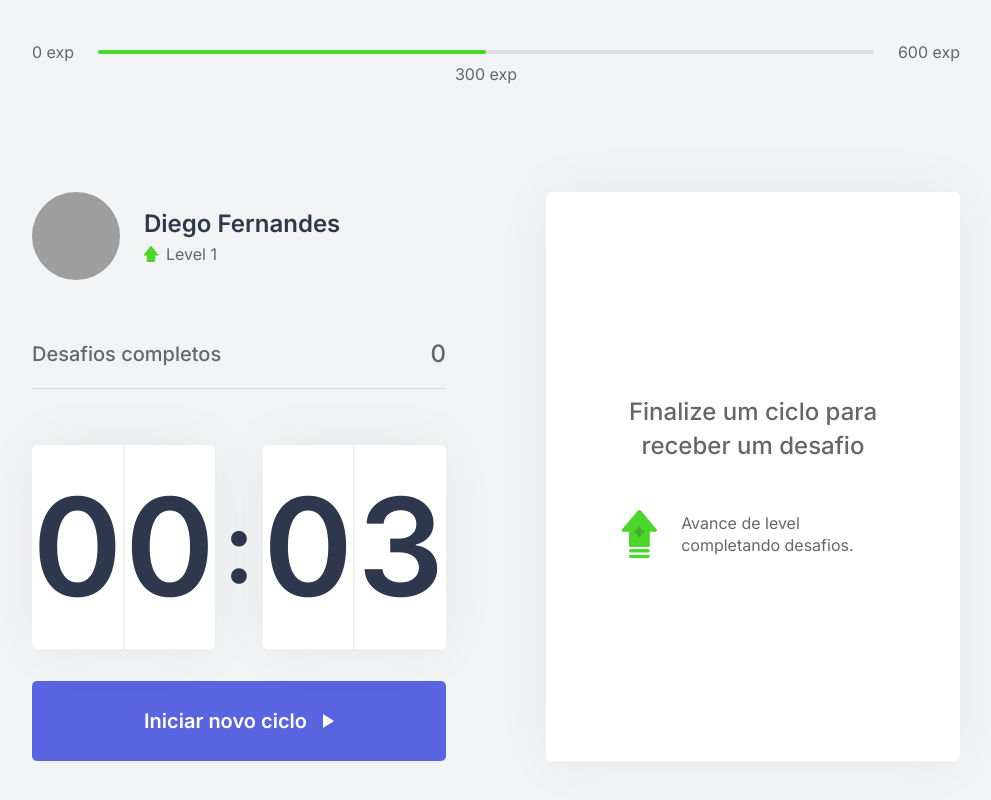
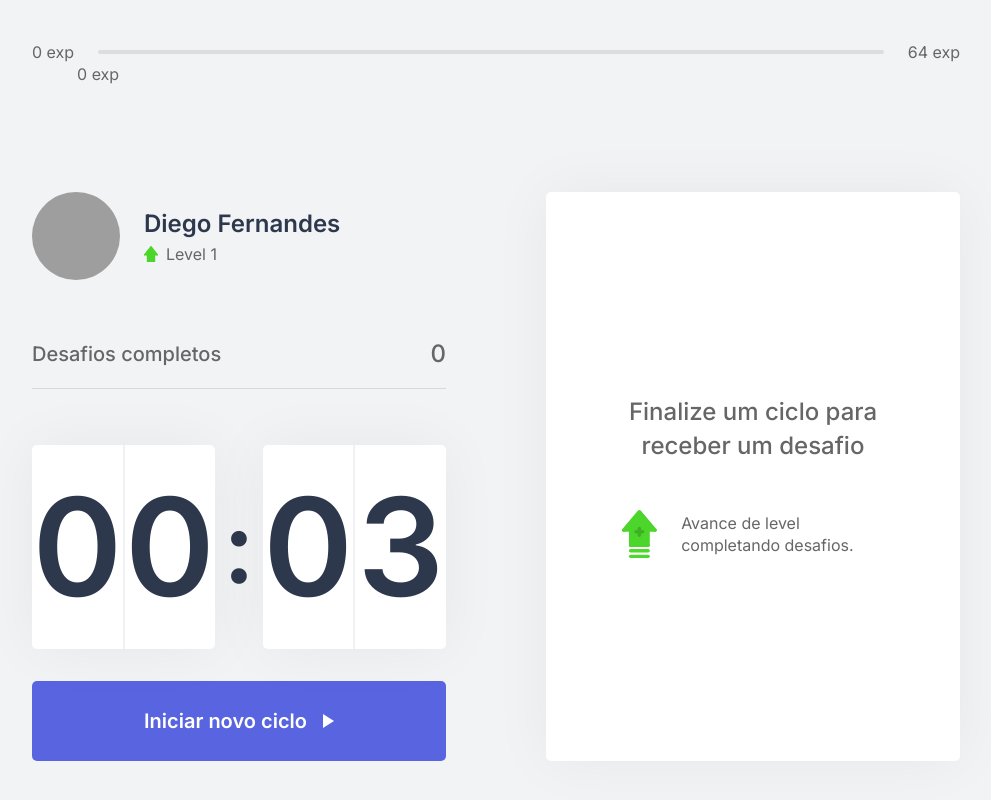
Before and after one commit to dgbragas/nlw__move.it, a Next.js app: page / in a window 1280 px wide. Shown: the whole page, without its empty margins (144-1135 px from the left). Built offline with nearby package versions, Linux system fonts and the light colour scheme; grey boxes are pictures that could not be loaded.

Commit message:
feat: removing propertie and making percent calc in <ExperienceBar />

```diff
--- a/src/components/ExperienceBar/index.tsx
+++ b/src/components/ExperienceBar/index.tsx
@@ -1,23 +1,28 @@
+import { useContext } from 'react';
+
+import { ChallengesContext } from '../../contexts/ChallengeContext';
 import * as S from './styles';
 
-interface ExperienceBarProps {
-  currentProgress: number;
-}
+export function ExperienceBar(): JSX.Element {
+  const { currentExperience, experienceToNextLevel } = useContext(
+    ChallengesContext,
+  );
 
-export function ExperienceBar({
-  currentProgress,
-}: ExperienceBarProps): JSX.Element {
+  const percentToNextLevel = Math.round(
+    (currentExperience * 100) / experienceToNextLevel,
+  );
+
   return (
     <S.Container>
       <S.Percentage>0 exp</S.Percentage>
       <S.ProgressBar>
-        <S.Bar width={currentProgress} />
+        <S.Bar width={percentToNextLevel} />
 
-        <S.CurrentExperience leftPosition={currentProgress}>
-          300 exp
+        <S.CurrentExperience leftPosition={percentToNextLevel}>
+          {currentExperience} exp
         </S.CurrentExperience>
       </S.ProgressBar>
-      <S.Percentage>600 exp</S.Percentage>
+      <S.Percentage>{experienceToNextLevel} exp</S.Percentage>
     </S.Container>
   );
 }
--- a/src/pages/index.tsx
+++ b/src/pages/index.tsx
@@ -17,7 +17,7 @@ export default function Home(): JSX.Element {
       </Head>
 
       <GridContainer>
-        <ExperienceBar currentProgress={50} />
+        <ExperienceBar />
       </GridContainer>
 
       <GridContainer>
```
